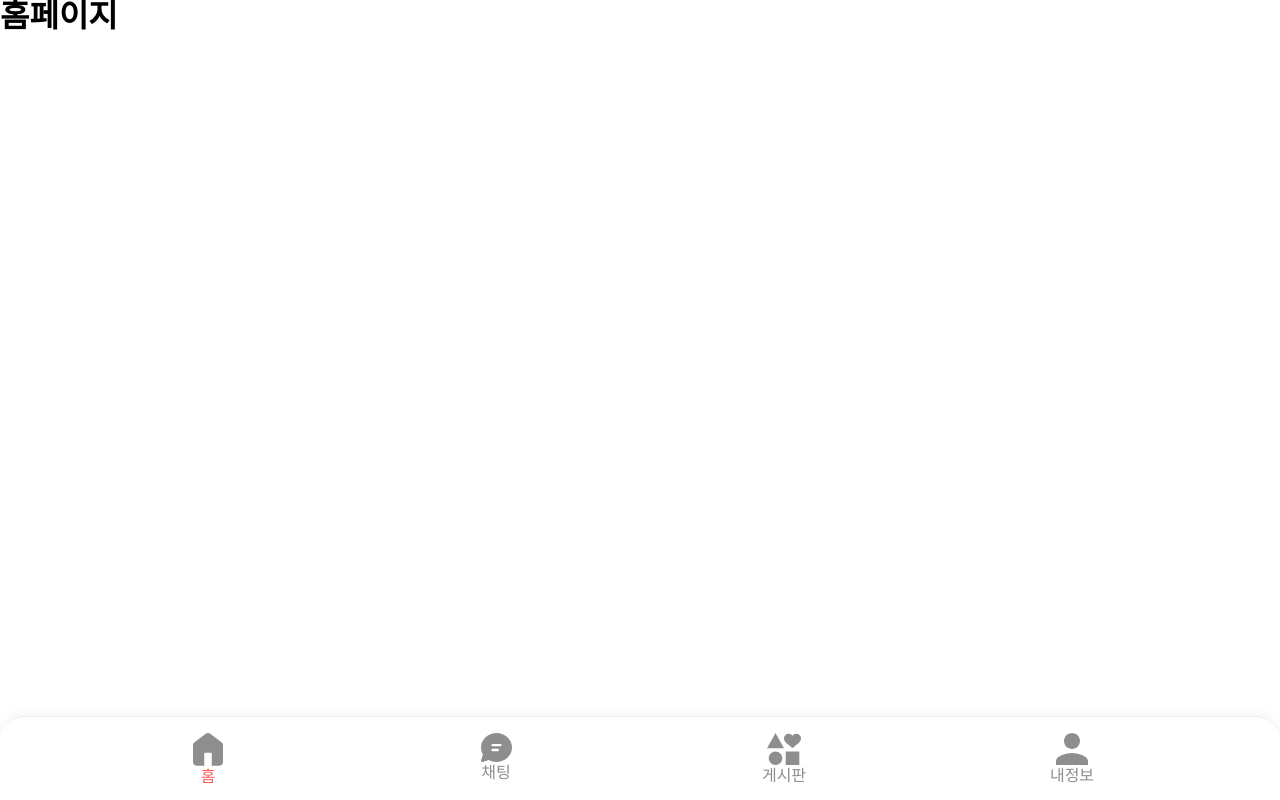
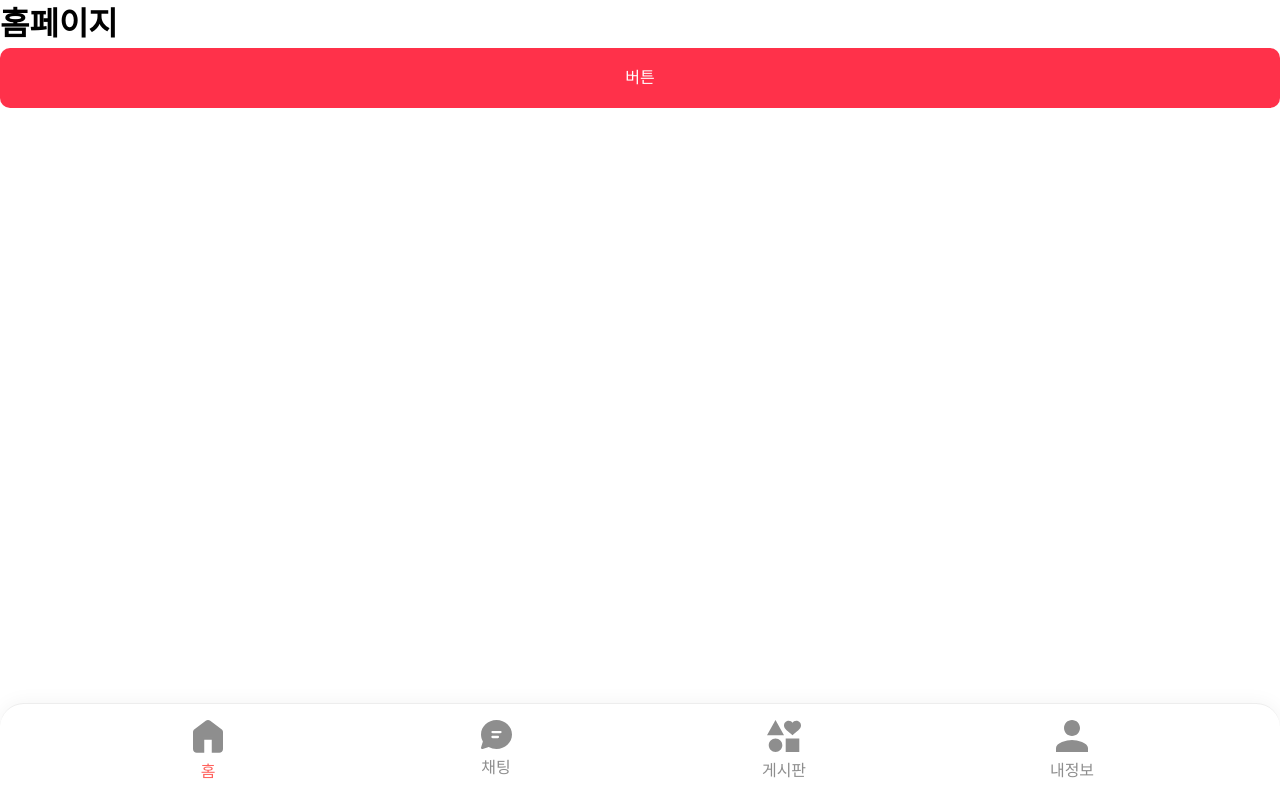
Before and after one commit to Parksolmi/seninanum-fe, a React (Create React App) app: page / in a window 1280 px wide. Built offline with nearby package versions, Linux system fonts and the light colour scheme.

Commit message:
feat: global style 적용

```diff
--- a/src/App.tsx
+++ b/src/App.tsx
@@ -1,4 +1,5 @@
-import './styles/reset.css';
+import ResetStyle from './styles/ResetStyle';
+import GlobalStyle from './styles/GlobalStyle';
 import { Route, Routes } from 'react-router-dom';
 import NavLayout from './layouts/NavLayout';
 import ChatIndexPage from './pages/chat/ChatIndexPage';
@@ -9,6 +10,8 @@ import MyIndexPage from './pages/mypage/MyIndexPage';
 const App: React.FC = () => {
   return (
     <>
+      <ResetStyle />
+      <GlobalStyle />
       <Routes>
         <Route element={<NavLayout />}>
           <Route path="/" element={<HomeIndexPage />} />
--- a/src/components/common/Button.tsx
+++ b/src/components/common/Button.tsx
@@ -1,24 +1,28 @@
 import styled from 'styled-components';
-const backgroundColor = {
-  dong: '#FF314A',
-  nari: '#FFAA0E',
+
+// const backgroundColor = {
+//   dong: '#FF314A',
+//   nari: '#FFAA0E',
+// };
+
+interface ButtonProps {
+  children: string;
+  readonly type: 'dong' | 'nari';
+}
+
+const Button = ({ children, type }: ButtonProps) => {
+  return <StyledButton type={type}>{children}</StyledButton>;
 };
-interface ButtonProps {
-  // 동적으로 변경되는 버튼 텍스트
-  children: string;
-  // 동적으로 변경되는 버튼 색
-  readonly varient: 'dong' | 'nari';
-}
+
 const StyledButton = styled.button<ButtonProps>`
-  width: 328px;
+  width: 100%;
   height: 60px;
   color: #ffffff;
-  background-color: ${(props) => backgroundColor[props.varient]};
+  background-color: ${({ type }) =>
+    type === 'dong' ? 'var(--color-dong)' : 'var(--color-nari)'};
   text-align: center;
   border: none;
   border-radius: 10px;
 `;
-const Button = ({ children, varient }: ButtonProps) => {
-  return <StyledButton varient={varient}>{children}</StyledButton>;
-};
+
 export default Button;
--- /dev/null
+++ b/src/components/common/Toggle.tsx
@@ -0,0 +1,4 @@
+const Toggle: React.FC = () => {
+  return <></>;
+};
+export default Toggle;
--- a/src/pages/home/HomeIndexPage.tsx
+++ b/src/pages/home/HomeIndexPage.tsx
@@ -1,4 +1,11 @@
+import Button from '../../components/common/Button';
+
 const HomeIndexPage: React.FC = () => {
-  return <h1>홈페이지</h1>;
+  return (
+    <>
+      <h1>홈페이지</h1>
+      <Button type="dong">버튼</Button>
+    </>
+  );
 };
 export default HomeIndexPage;
--- /dev/null
+++ b/src/styles/GlobalStyle.ts
@@ -0,0 +1,44 @@
+import { createGlobalStyle } from 'styled-components';
+
+const theme = {
+  colors: {
+    dong: '#FF314A',
+    nari: '#FFAA0E',
+  },
+  fonts: {
+    code: "'Nanum Gothic Coding', monospace",
+  },
+  fontSizes: {
+    title: '44px',
+    subtitle: '32px',
+    tag: '26px',
+    larger: '20px',
+    text: '18px',
+  },
+};
+
+const GlobalStyle = createGlobalStyle`
+  *, *::before, *::after {
+    box-sizing: border-box;
+  }
+
+  body {
+    font-family: "Helvetica", "Arial", sans-serif;
+    line-height: 1.5;
+  }
+
+  :root {
+    --color-dong: ${theme.colors.dong};
+    --color-nari: ${theme.colors.nari};
+
+    --font-code: ${theme.fonts.code};
+
+    --font-size-title: ${theme.fontSizes.title};
+    --font-size-subtitle: ${theme.fontSizes.subtitle};
+    --font-size-tag: ${theme.fontSizes.tag};
+    --font-size-larger: ${theme.fontSizes.larger};
+    --font-size-text: ${theme.fontSizes.text};
+  }
+`;
+
+export default GlobalStyle;
--- a/src/styles/reset.css
+++ b/src/styles/ResetStyle.ts
@@ -1,3 +1,6 @@
+import { createGlobalStyle } from 'styled-components';
+
+const ResetStyle = createGlobalStyle`
 html,
 body,
 div,
@@ -122,3 +125,5 @@ table {
   border-collapse: collapse;
   border-spacing: 0;
 }
+`;
+export default ResetStyle;
```
